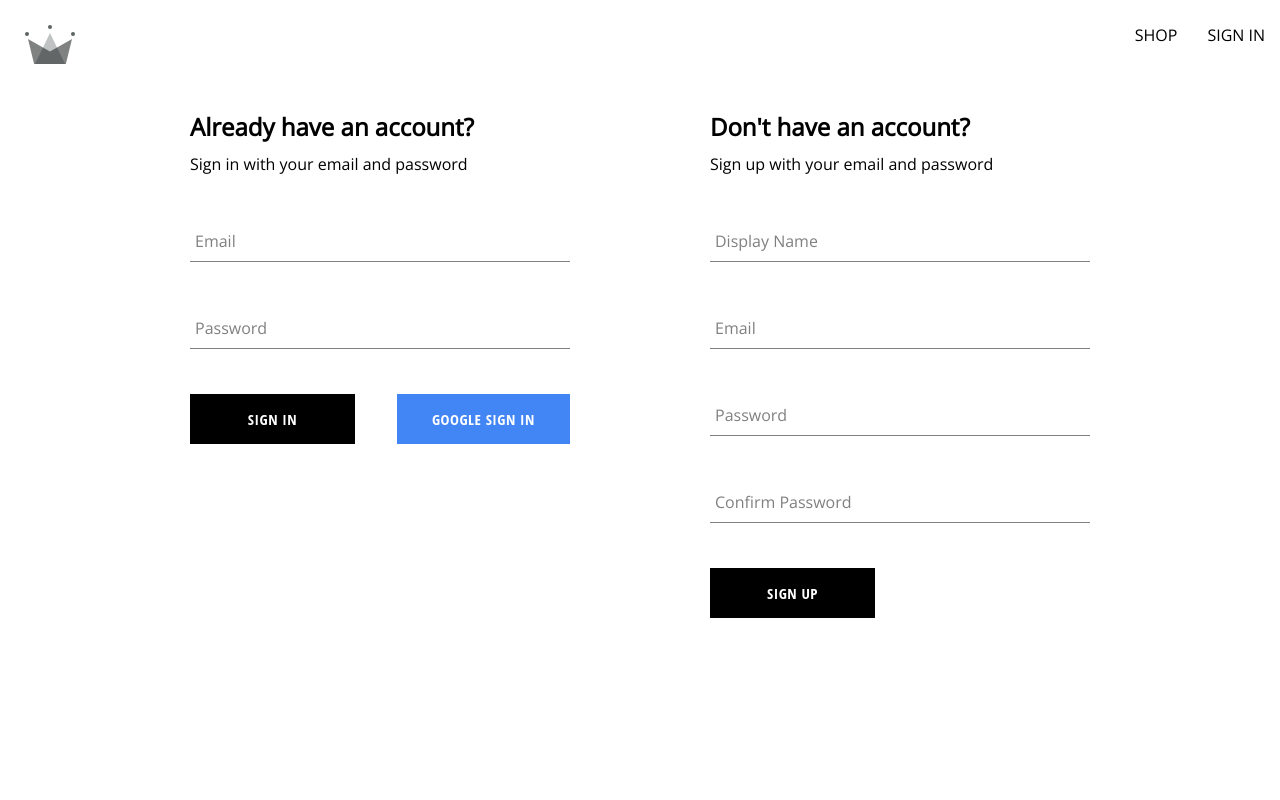
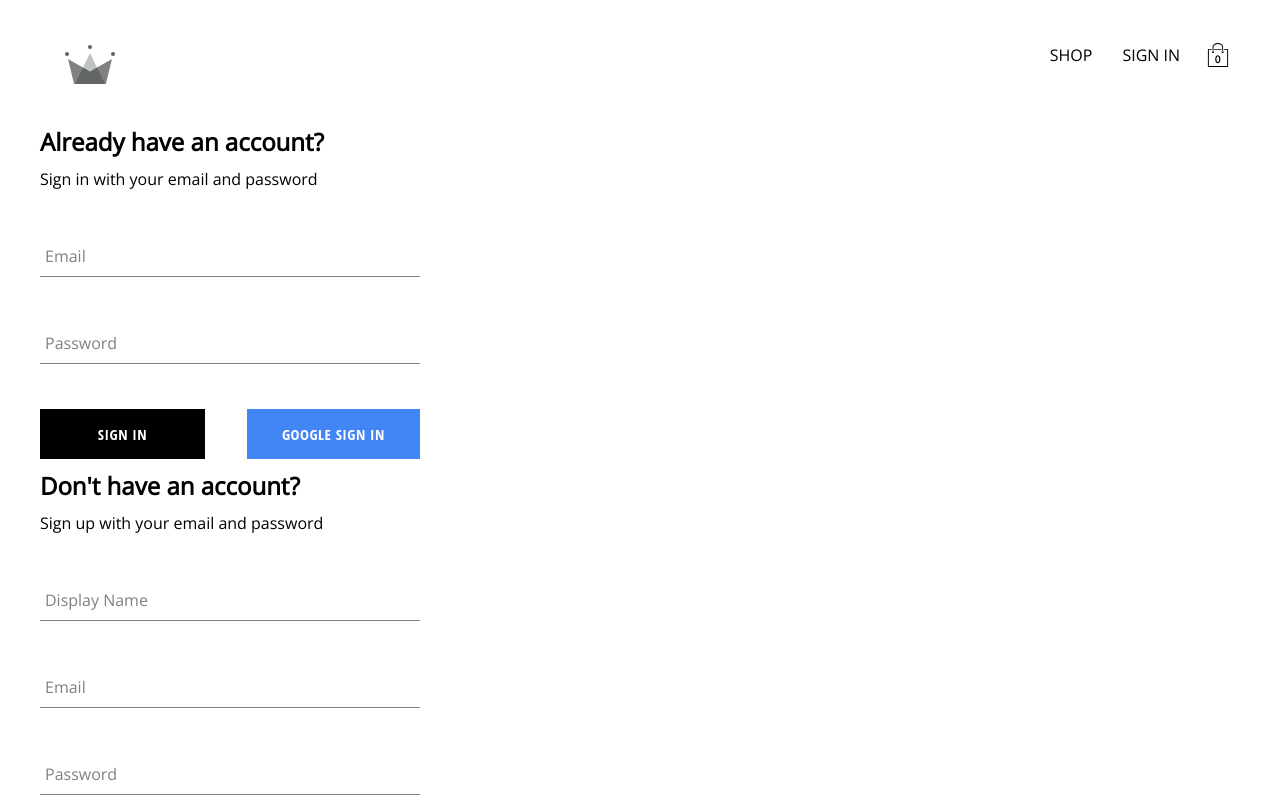
Before and after one commit to cdlampley/crown-clothing-shop, a React (Create React App) app: page /account-login in a window 1280 px wide. Shown: the top 800 px of the page. Built offline with nearby package versions, Linux system fonts and the light colour scheme; no server answers.

Commit message:
added cart context, cart icon, and cart dropdown

```diff
--- a/src/app.scss
+++ b/src/app.scss
@@ -142,7 +142,7 @@
       outline: none;
     }
 
-    &:focus ~ .form-input-label {
+    &:focus~.form-input-label {
       @include shrinkLabel();
     }
   }
@@ -176,6 +176,7 @@
   h2 {
     margin: 10px 0;
   }
+
   .buttons-container {
     display: flex;
     justify-content: space-between;
@@ -184,7 +185,6 @@
 
 
 /*** Button Styles ***/
-
 .button-container {
   min-width: 165px;
   width: auto;
@@ -232,15 +232,7 @@
   }
 }
 
-  /*** Login Page ***/
-  .login-container {
-    display: flex;
-    justify-content: space-between;
-    width: 900px;
-    margin: 30px auto;
-  }
-
-  /*** Product Page ***/
+/*** Product Styles ***/
 .product-card-container {
   width: 100%;
   display: flex;
@@ -299,3 +291,57 @@
   column-gap: 10px;
   row-gap: 50px;
 }
+
+/*** Cart Icon ***/
+.cart-icon-container {
+  width: 45px;
+  height: 45px;
+  position: relative;
+  display: flex;
+  align-items: center;
+  justify-content: center;
+  cursor: pointer;
+
+  .shopping-icon {
+    width: 24px;
+    height: 24px;
+  }
+
+  .item-count {
+    position: absolute;
+    font-size: 10px;
+    font-weight: bold;
+    bottom: 12px;
+  }
+}
+
+/*** Cart Drop Down ***/
+.cart-dropdown-container {
+  position: absolute;
+  width: 240px;
+  height: 340px;
+  display: flex;
+  flex-direction: column;
+  padding: 20px;
+  border: 1px solid black;
+  background-color: white;
+  top: 90px;
+  right: 40px;
+  z-index: 5;
+
+  .empty-message {
+    font-size: 18px;
+    margin: 50px auto;
+  }
+
+  .cart-items {
+    height: 240px;
+    display: flex;
+    flex-direction: column;
+    overflow: scroll;
+  }
+
+  button {
+    margin-top: auto;
+  }
+}
--- /dev/null
+++ b/src/components/CartDropDown.jsx
@@ -0,0 +1,12 @@
+import Button from './Button'
+
+const CartDropDown = () => {
+    return(
+        <div className="cart-dropdown-container">
+            <div className="cart-items"/>
+            <Button>Checkout</Button>
+        </div>
+    )
+}
+
+export default CartDropDown
--- /dev/null
+++ b/src/components/CartIcon.jsx
@@ -0,0 +1,20 @@
+import { useContext } from 'react'
+import { ReactComponent as ShoppingIcon } from  '../assets/shopping-bag.svg'
+import { CartContext } from '../context/cart-dropdown-toggle.context'
+
+
+const CartIcon = () => {
+    const { isCartOpen, setIsCartOpen } = useContext(CartContext)
+
+    const toggleIsCartOpen = () => setIsCartOpen(!isCartOpen)
+
+    return(
+        <div className="cart-icon-container" onClick={toggleIsCartOpen}>
+            <ShoppingIcon className="shopping-icon"/>
+            <span className="item-count">0</span>
+        </div>
+    )
+
+}
+
+export default CartIcon
--- a/src/components/ProductCard.jsx
+++ b/src/components/ProductCard.jsx
@@ -13,8 +13,6 @@
             <Button buttonType="inverted">Add to cart</Button>
         </div>
     )
-
-
 }
 
 export default ProductCard
--- a/src/components/routes/Navigation.jsx
+++ b/src/components/routes/Navigation.jsx
@@ -1,11 +1,16 @@
 import { Fragment, useContext } from 'react'
 import { Outlet, Link } from 'react-router-dom'
+import CartIcon from '../CartIcon'
+import CartDropDown from '../CartDropDown'
+import { UserContext } from '../../context/user.context'
+import { CartContext } from '../../context/cart-dropdown-toggle.context'
 import { ReactComponent as CrownLogo } from '../../assets/crown.svg'
-import { UserContext } from '../../context/user.context'
 import { signOutUser } from '../../utils/firebase/firebase.utils'
+
 
 const Navigation = () => {
     const { currentUser } = useContext(UserContext)
+    const { isCartOpen } = useContext(CartContext)
 
     return (
         <Fragment>
@@ -26,8 +31,10 @@
                                 SIGN IN
                             </Link>
                         )
-                        }
+                    }
+                    <CartIcon />
                 </div>
+                {isCartOpen && <CartDropDown />}
             </div>
             <Outlet />
         </Fragment>
--- /dev/null
+++ b/src/context/cart-dropdown-toggle.context.jsx
@@ -0,0 +1,23 @@
+import { createContext, useState } from "react";
+
+
+//get the toggle to work where you click on the cart and it shows the dropdown as well as hides it
+
+//contains information on the items in the cart as well as if the cart is open or not
+
+//store the state of whether or not the dropdown is open or not
+
+export const CartContext = createContext({
+    isCartOpen: false,
+    setIsOpen: () => {}
+})
+
+export const CartProvider = ({ children }) => {
+    const [isCartOpen, setIsCartOpen] = useState(false)
+    const value = {isCartOpen, setIsCartOpen}
+    return (
+        <CartContext.Provider value={value}>
+            {children}
+        </CartContext.Provider>
+    )
+}
--- a/src/index.js
+++ b/src/index.js
@@ -1,9 +1,11 @@
 import React from 'react';
 import ReactDOM from 'react-dom/client';
 import { BrowserRouter } from 'react-router-dom';
+
 import App from './App';
 import { UserProvider } from './context/user.context';
 import { ProductsProvider } from './context/products.context'
+import { CartProvider } from './context/cart-dropdown-toggle.context';
 import './index.scss';
 import reportWebVitals from './reportWebVitals';
 
@@ -13,12 +15,13 @@
     <BrowserRouter>
       <UserProvider>
         <ProductsProvider>
-          <App />
+          <CartProvider>
+            <App />
+          </CartProvider>
         </ProductsProvider>
       </UserProvider>
     </BrowserRouter>
   </React.StrictMode>
-
 );
 
 // If you want to start measuring performance in your app, pass a function
--- a/src/index.scss
+++ b/src/index.scss
@@ -3,6 +3,7 @@
   font-family: 'Open Sans', sans-serif;
   -webkit-font-smoothing: antialiased;
   -moz-osx-font-smoothing: grayscale;
+  padding: 20px 40px;
 }
 
 code {
```
Also changed, not shown: src/assets/shopping-bag.svg (added). Lines whose indentation alone changed are shown as unchanged.
